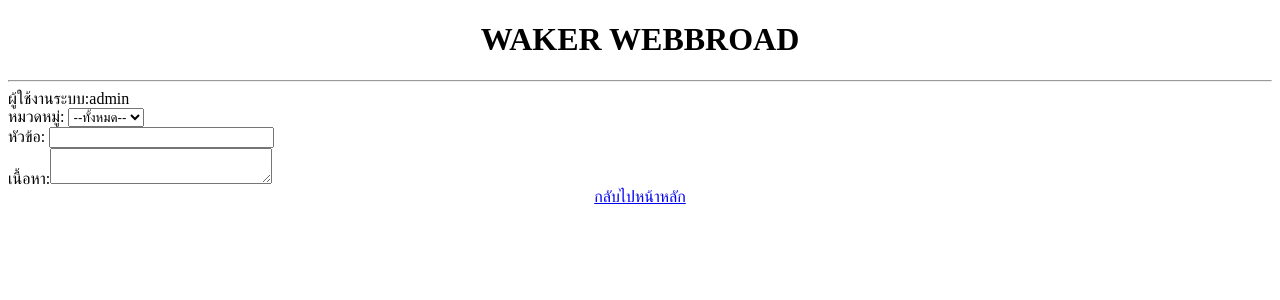
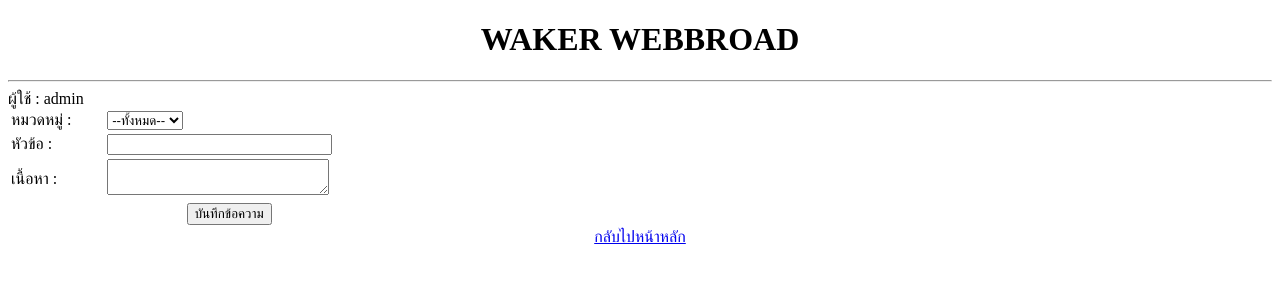
Before and after one commit to IRAFRIX/WebApp-EnEt-C, a PHP site: page /newpost.php in a window 1280 px wide. Shown: the top 300 px of the page. Run offline with PHP 8.4, Linux system fonts and the light colour scheme; the visitor is signed in with stand-in values (Sample User, id 1).

Commit message:
Work5Finish

```diff
--- a/delete.php
+++ b/delete.php
@@ -2,6 +2,7 @@
     session_start();
     if($_SESSION['role']!='a'){
         header("location:index.php");
+        die();
     }else{
         echo "ลบกระทู้หมายเลข $_GET[id]";
     }
--- a/newpost.php
+++ b/newpost.php
@@ -18,17 +18,20 @@ else{
 <body>
 <H1 style="text-align: center ;">WAKER WEBBROAD</H1>
     <hr>
+    <table style="width:35% ">
     <?php
-    echo "ผู้ใช้งานระบบ:".$_SESSION['username'];
+    echo "ผู้ใช้ :&nbsp;".$_SESSION['username'];
     ?><br>
-    หมวดหมู่:
+    <tr><td>หมวดหมู่ :</td><td>
     <select name="thing">
         <option value="All">--ทั้งหมด--</option>
         <option value="Normal">เรื่องทั่วไป</option>
         <option value="Learn">เรื่องเรียน</option>
     </select><br>
-    หัวข้อ: <input type="text" size="25"><br>
-    เนื้อหา:<textarea cols = 25 rols=1></textarea><br>
+    <tr><td>หัวข้อ :</td><td><input type="text" size="25"></td></tr>
+    <tr><td>เนื้อหา :</td><td><textarea cols = 25 rols=1></textarea></td></tr>
+    <tr><td colspan="2" align="center"><input type="submit" value="บันทึกข้อความ"></td></tr>
+    </table>
     <center><a href="index.php">กลับไปหน้าหลัก</a></center>
 </body>
 <?php
--- a/verify.php
+++ b/verify.php
@@ -1,5 +1,9 @@
 <?php
     session_start();
+    if(isset($_SESSION['id'])){
+        header("location:index.php");
+        die();
+    }
 ?>
 <!DOCTYPE html>
 <html lang="en">
```
Also changed, not shown: Login.php (+7 -0 lines), register.php (+7 -0 lines).
